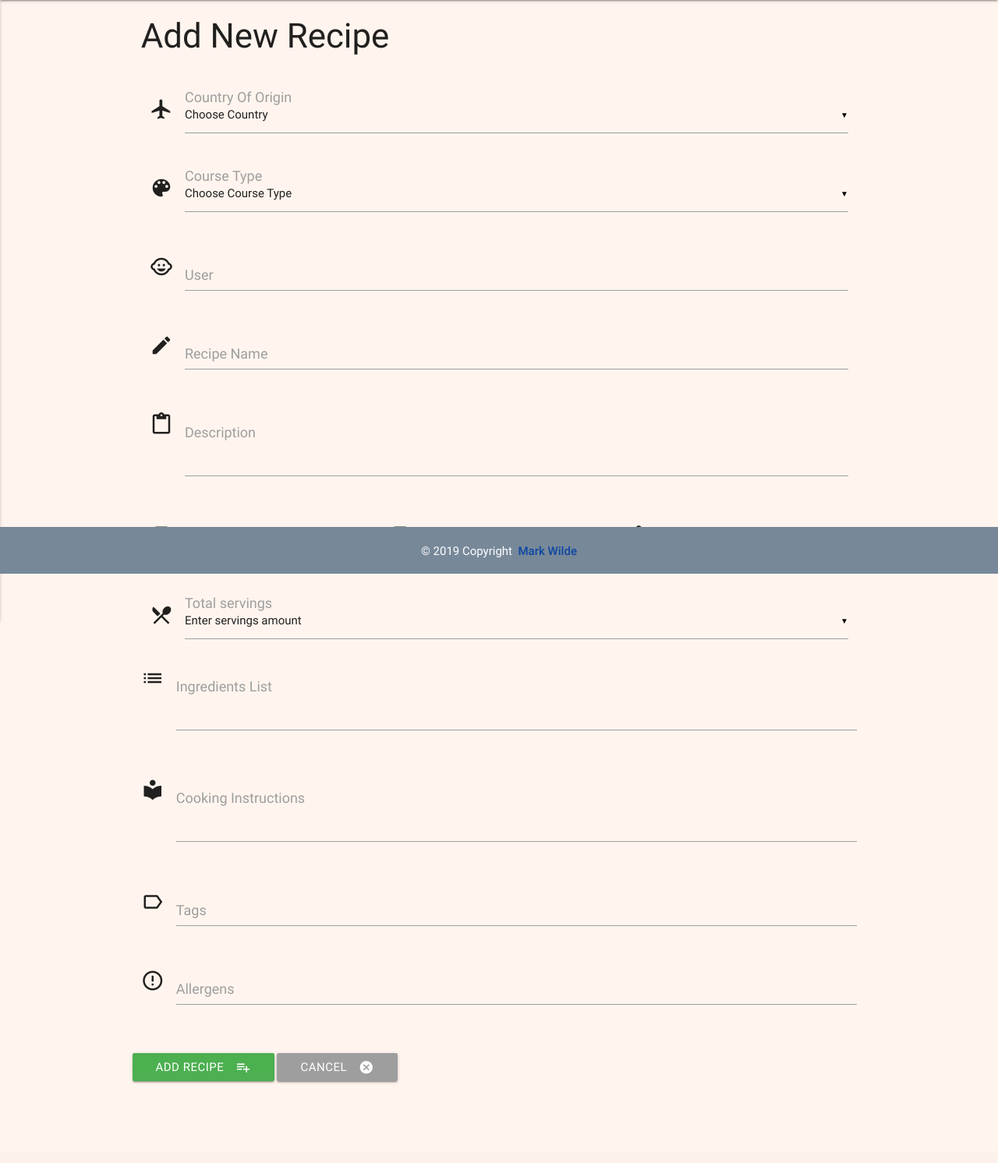
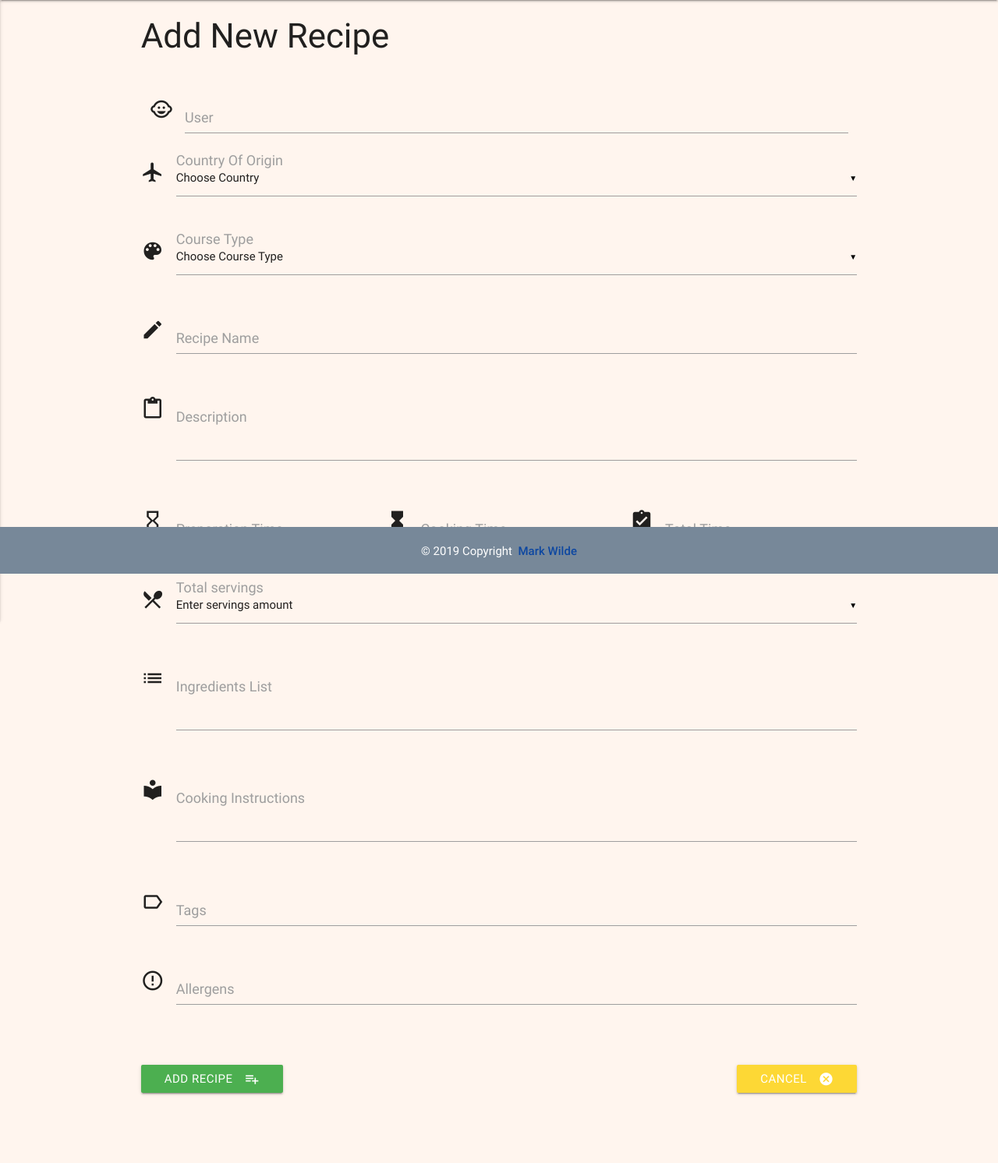
Before and after one commit to Code-Institute-Submissions/CI-project-four, a Flask app: template templates/addrecipe.html in a window 1280 px wide. Shown: the part 64-1556 px from the top of the page at 78% size. Before the commit the page ends 1454 px from the top, so only its background shows below. Run offline with Flask 2, Linux system fonts and the light colour scheme; the template is opened without the code that fills it, so the values that code supplies are empty; some libraries are stand-ins or nearby versions.

Commit message:
Some minor style changes to the buttons, repositioned some of the form fields, users name now automatically displays in the user field when the form is rendered.

```diff
--- a/templates/addrecipe.html
+++ b/templates/addrecipe.html
@@ -6,6 +6,12 @@
             <!--Form to add a new recipe -->
             <h3>Add New Recipe</h3><br>
             <form action="{{ url_for('insert_recipe')}}" method="POST" class="col s12">
+                  <div class="row">
+                        <div class="input-field col s12">
+                              <i class="material-icons prefix">child_care</i>
+                              <input name="username" id="user_name" type="text" value="{{session.username}}">
+                              <label for="icon_prefix">User</label>
+                        </div>
                         <div class="row">
                               <div class="input-field col s12">
                                     <i class="material-icons prefix">flight</i>
@@ -32,13 +38,6 @@
                         </div>
                         <div class="row">
                               <div class="input-field col s12">
-                              <i class="material-icons prefix">child_care</i>
-                              <input id="user_name" name="user_name" type="text">
-                              <label for="icon_prefix">User</label>
-                        </div>
-                  </div>
-                  <div class="row">
-                        <div class="input-field col s12">
                                     <i class="material-icons prefix">create</i>
                                     <input id="recipe_name" name="recipe_name" type="text">
                                     <label for="icon_prefix">Recipe Name</label>
@@ -47,7 +46,7 @@
                         <div class="row">
                               <div class="input-field col s12">
                                     <i class="material-icons prefix">content_paste</i>
-                              <textarea name="recipe_description" id="recipe_description" class="materialize-textarea"></textarea>
+                                    <textarea name="recipe_description" id="recipe_description" class="materialize-textarea validate"></textarea>
                                     <label for="icon_telephone">Description</label>
                               </div>
                         </div>
@@ -84,6 +83,8 @@
                                     </select>
                                     <label>Total servings</label>
                               </div>
+                        </div>
+
                         <div class="row">
                               <div class="input-field col s12">
                                     <i class="material-icons prefix">list</i>
@@ -114,13 +115,16 @@
                         </div>
                         <br>
                         <div class="row row-padding">
-                              <!-- Add or cancel inputted recipe -->
-                              <button class="btn waves-effect waves-light green" type="submit" name="action">Add recipe
+                              <div class="input-field col s12">
+                                    <!--Confirm recipe edit or cancel edit-->
+                                    <button class="btn waves-effect waves-light green" type="submit" name="action">Add
+                                          Recipe
                                           <i class="material-icons right">playlist_add</i>
                                     </button>
-                              <a href="{{ url_for('courses') }}" class="waves-effect waves-light btn grey">
+                                    <a href="{{ url_for('courses') }}" class="waves-effect waves-light btn btn yellow darken-1 right">
                                           <i class="material-icons right">cancel</i>Cancel
                                     </a>
+                              </div>
                         </div>
                   </div>
             </form>
```
Lines whose indentation alone changed are shown as unchanged.
